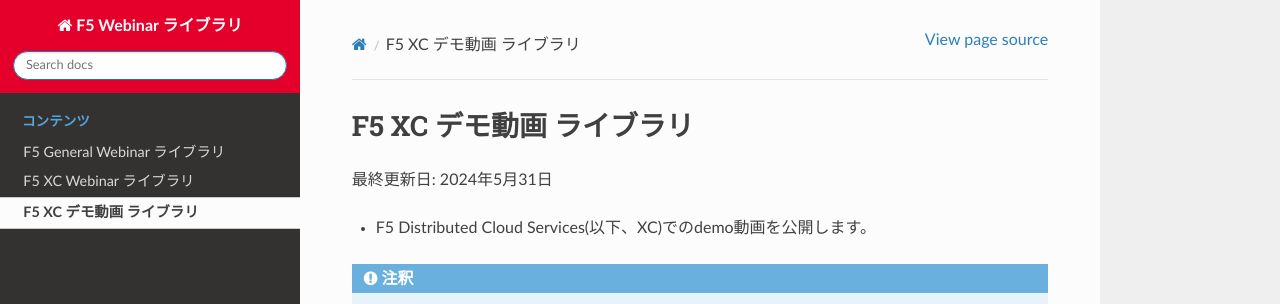
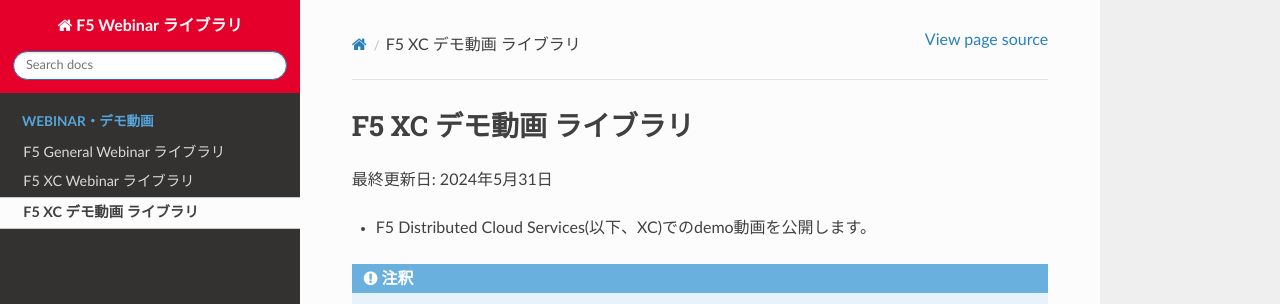
Before and after one commit to BeF5/f5j-webinar, a Sphinx documentation site: the page built from docs/content51/content51.rst, in a window 1280 px wide. Shown: the top 304 px of the page. Built offline with Sphinx 7.4.7 and the Read the Docs theme 2.0.0, drawn with Linux system fonts in a browser that asks for light colours.

Commit message:
Update index.rst

```diff
--- a/docs/index.rst
+++ b/docs/index.rst
@@ -12,12 +12,12 @@
 
 - F5 XC 活用資料集サイト
 
- `こちらをクリック <https://f5.highspot.com/viewer/660f5c9ba01a7be13278581c>`_してください。
+  `こちらをクリック <https://f5.highspot.com/viewer/660f5c9ba01a7be13278581c>`_ してください。
 
 
 .. toctree::
    :titlesonly:
-   :caption: コンテンツ
+   :caption: Webinar・デモ動画
    :glob:
 
    content*/content*
```
